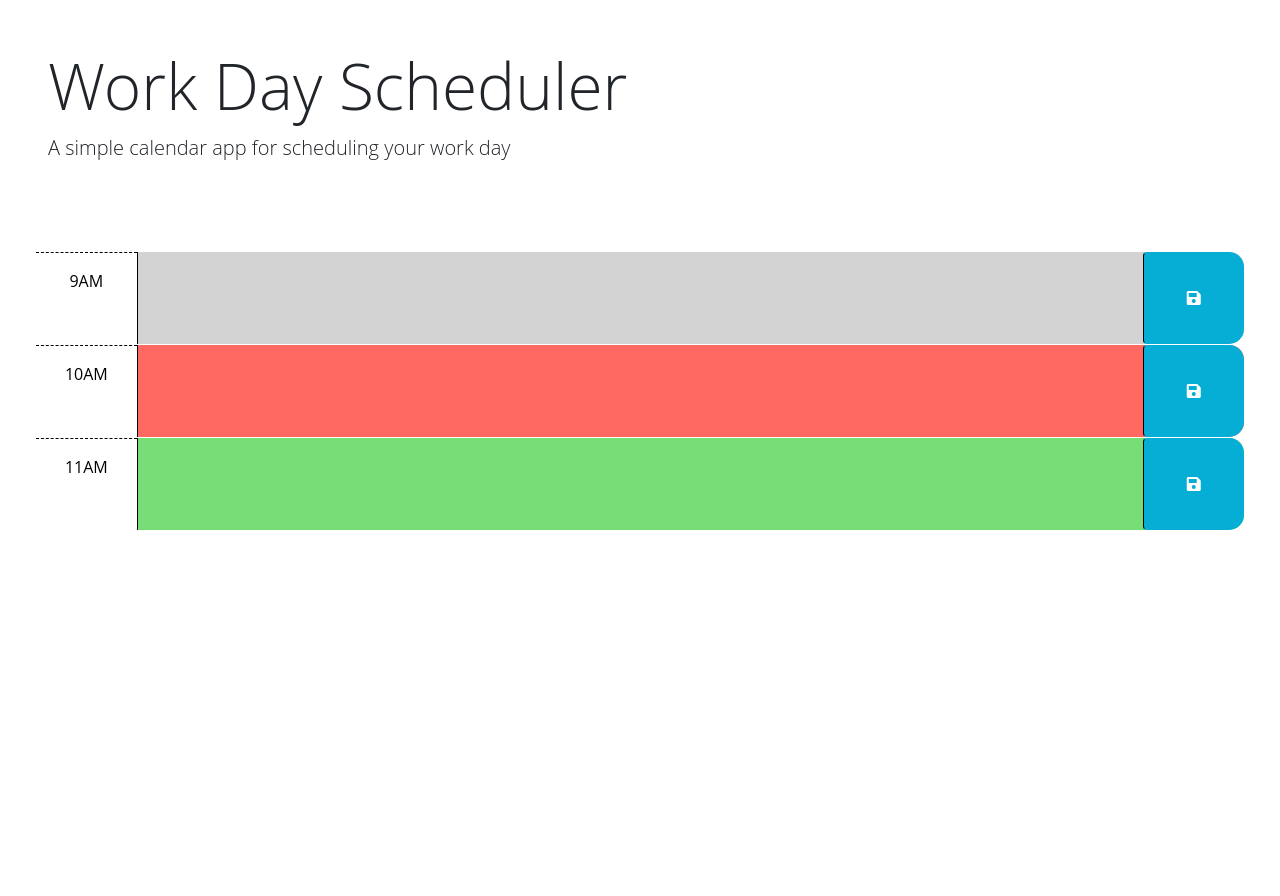
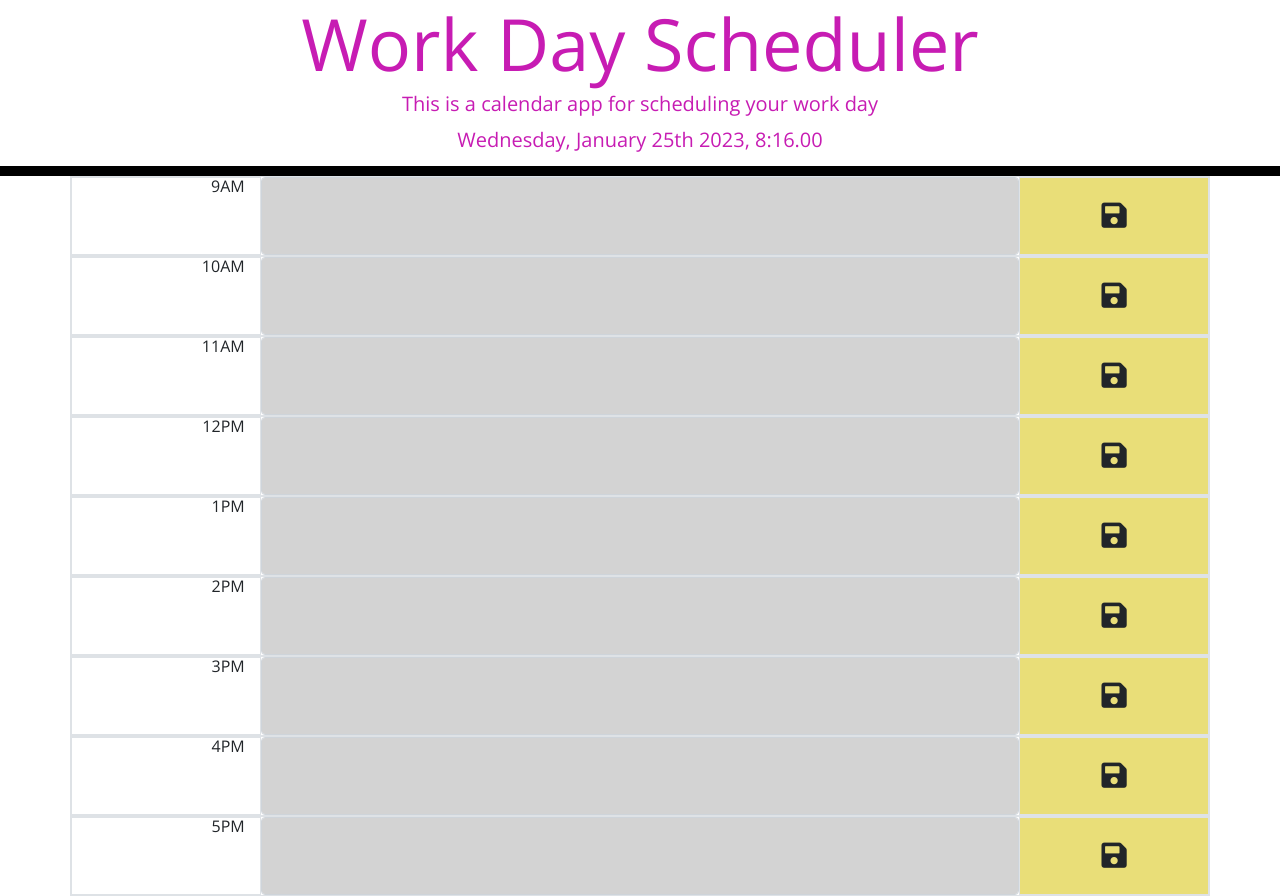
Before and after one commit to sotiriosc/personal-daily-planner, a plain HTML site: page Index.html in a window 1280 px wide. Before the commit the page ends 800 px from the top, so only its background shows below. Drawn offline with nearby package versions, Linux system fonts and the light colour scheme; files that its build step writes are made by us from their sources.

Commit message:
completed Javascript and updated HTML

```diff
--- a/Assets/CSS/style.css
+++ b/Assets/CSS/style.css
@@ -1,15 +1,28 @@
 body {
     font-family: 'Open Sans', sans-serif;
     font-size: 16px;
+    line-height: 1;
   }
 
   textarea {
     background: transparent;
     border: none;
     resize: none;
-    color: #000000;
+    color: #010101;
     border-left: 1px solid black;
     padding: 10px;
+  }
+
+  .save-container {
+    background-color: rgb(233, 222, 120);
+  }
+
+  .header {
+    text-align: center;
+    background-color: transparent;
+    color: rgb(199, 28, 179);
+    border-radius: 0;
+    border-bottom: 10px solid black;
   }
 
   .description {
@@ -17,10 +30,13 @@ body {
   }
 
   .time-block {
+    text-align: center;
     border-radius: 15px;
   }
 
   .row {
+    white-space: pre-wrap;
+    height: 80px;
     border-top: 1px solid white;
   }
 
@@ -57,3 +73,7 @@ body {
     font-size: 20px;
     transition: all 0.3s ease-in-out;
   }
+
+  .fa-save {
+    font-size: 1.8rem;
+  }
--- a/Assets/Javacript/script.js
+++ b/Assets/Javacript/script.js
@@ -1,23 +1,85 @@
-// Wrap all code that interacts with the DOM in a call to jQuery to ensure that
-// the code isn't run until the browser has finished rendering all the elements
-// in the html.
-$(function () {
-    // TODO: Add a listener for click events on the save button. This code should
-    // use the id in the containing time-block as a key to save the user input in
-    // local storage. HINT: What does `this` reference in the click listener
-    // function? How can DOM traversal be used to get the "hour-x" id of the
-    // time-block containing the button that was clicked? How might the id be
-    // useful when saving the description in local storage?
-    //
-    // TODO: Add code to apply the past, present, or future class to each time
-    // block by comparing the id to the current hour. HINTS: How can the id
-    // attribute of each time-block be used to conditionally add or remove the
-    // past, present, and future classes? How can Day.js be used to get the
-    // current hour in 24-hour time?
-    //
-    // TODO: Add code to get any user input that was saved in localStorage and set
-    // the values of the corresponding textarea elements. HINT: How can the id
-    // attribute of each time-block be used to do this?
-    //
-    // TODO: Add code to display the current date in the header of the page.
-  });
+// This will update time on the website, set the time in the header and set color states for past, present and future blocks
+function updateTime() {
+    let today = moment();
+
+
+    $("#currentDay").text(today.format("dddd, MMMM Do YYYY, h:mm.ss"));
+
+
+    let now = moment().format("kk");
+    for (let i = 0; i < scheduleElArray.length; i++) {
+        scheduleElArray[i].removeClass("future past present");
+
+        if (now > scheduleElArray[i].data("hour")) {
+            scheduleElArray[i].addClass("past");
+
+        } else if (now === scheduleElArray[i].attr("data-hour")) {
+            scheduleElArray[i].addClass("present");
+
+        } else {
+
+            scheduleElArray[i].addClass("future");
+        }
+    }
+  }
+
+  // here we define the text area variables
+  let saveBttn = $(".save-icon");
+  let containerEl = $(".container");
+  let schedule9am = $("#9AM");
+  let schedule10am = $("#10AM");
+  let schedule11am = $("#11AM");
+  let schedule12pm = $("#12PM");
+  let schedule1pm = $("#1PM");
+  let schedule2pm = $("#2PM");
+  let schedule3pm = $("#3PM");
+  let schedule4pm = $("#4PM");
+  let schedule5pm = $("#5PM");
+  let schedule6pm = $("#6PM");
+  let schedule7pm = $("#7PM");
+  let schedule8pm = $("#8PM");
+  let schedule9pm = $("#9PM");
+
+  let scheduleElArray = [
+    schedule9am,
+    schedule10am,
+    schedule11am,
+    schedule12pm,
+    schedule1pm,
+    schedule2pm,
+    schedule3pm,
+    schedule4pm,
+    schedule5pm,
+    schedule6pm,
+    schedule7pm,
+    schedule8pm,
+    schedule9pm,
+  ];
+
+  renderLastRegistered();
+  updateTime();
+  setInterval(updateTime, 1000);
+
+  // save data into the local storage
+  function renderLastRegistered() {
+    for (let el of scheduleElArray) {
+        el.val(localStorage.getItem("time block " + el.data("hour")));
+
+    }
+  }
+
+
+  // this function determines how to handle form submissions
+  function handleFormSubmit(event) {
+    event.preventDefault();
+
+    let btnClicked = $(event.currentTarget);
+
+    let targetText = btnClicked.siblings("textarea");
+
+    let targetTimeBlock = targetText.data("hour");
+
+    localStorage.setItem("time block " +  targetTimeBlock, targetText.val());
+  }
+
+  saveBttn.on("click", handleFormSubmit);
--- a/Index.html
+++ b/Index.html
@@ -5,75 +5,81 @@
     <meta name="viewport" content="width=device-width, initial-scale=1.0" />
     <meta http-equiv="X-UA-Compatible" content="ie=edge" />
     <link
-      href="https://cdn.jsdelivr.net/npm/bootstrap@5.1.3/dist/css/bootstrap.min.css"
       rel="stylesheet"
-      integrity="sha384-1BmE4kWBq78iYhFldvKuhfTAU6auU8tT94WrHftjDbrCEXSU1oBoqyl2QvZ6jIW3"
-      crossorigin="anonymous"
+      href="https://stackpath.bootstrapcdn.com/bootstrap/4.3.1/css/bootstrap.min.css"
     />
     <link
-      rel="stylesheet"
-      href="https://use.fontawesome.com/releases/v5.8.1/css/all.css"
-      integrity="sha384-50oBUHEmvpQ+1lW4y57PTFmhCaXp0ML5d60M1M7uH2+nqUivzIebhndOJK28anvf"
-      crossorigin="anonymous"
-    />
+    rel="stylesheet"
+    href="https://use.fontawesome.com/releases/v5.8.1/css/all.css"
+    integrity="sha384-50oBUHEmvpQ+1lW4y57PTFmhCaXp0ML5d60M1M7uH2+nqUivzIebhndOJK28anvf"
+    crossorigin="anonymous"
+   />
     <link
-      href="https://fonts.googleapis.com/css2?family=Fira+Sans:wght@400;700&display=swap"
+      href="https://fonts.googleapis.com/css?family=Open+Sans&display=swap"
       rel="stylesheet"
     />
-    <link rel="stylesheet" href="style.css" />
+    <link rel="stylesheet" href="./Assets/CSS/style.css" />
     <title>Work Day Scheduler</title>
+
   </head>
 
   <body>
-    <header class="p-5 mb-4">
+    <header class="header">
       <h1 class="display-3">Work Day Scheduler</h1>
-      <p class="lead">A simple calendar app for scheduling your work day</p>
+      <p class="lead">This is a calendar app for scheduling your work day</p>
       <p id="currentDay" class="lead"></p>
     </header>
-    <div class="container-fluid px-5">
-      <!-- Use class for "past", "present", and "future" to apply styles to the
-        time-block divs accordingly. The javascript will need to do this by
-        adding/removing these classes on each div by comparing the hour in the
-        id to the current hour. The html provided below is meant to be an example
-        demonstrating how the css provided can be leveraged to create the
-        desired layout and colors. The html below should be removed or updated
-        in the finished product. Remember to delete this comment once the
-        code is implemented.
-        -->
-
-      <!-- Example of a past time block. The "past" class adds a gray background color. -->
-      <div id="hour-9" class="row time-block past">
-        <div class="col-2 col-md-1 hour text-center py-3">9AM</div>
-        <textarea class="col-8 col-md-10 description" rows="3"> </textarea>
-        <button class="btn saveBtn col-2 col-md-1" aria-label="save">
-          <i class="fas fa-save" aria-hidden="true"></i>
-        </button>
+    <div class="container">
+      <!-- Timeblocks go here -->
+      <div class="row row-cols-3 border">
+        <div class="col text-right border">9AM</div>
+        <textarea class="form-control col-8" type="text" id="9AM" data-hour="09"></textarea>
+        <div class="col border d-flex align-items-center justify-content-center save-icon save-container"><i class="fas fa-save"></i></div>
+      </div>
+      <div class="row row-cols-3 border">
+        <div class="col text-right border">10AM</div>
+        <textarea class="form-control col-8" type="text" id="10AM" data-hour="10"></textarea>
+        <div class="col border d-flex align-items-center justify-content-center save-icon save-container"><i class="fas fa-save"></i></div>
+      </div>
+      <div class="row row-cols-3 border">
+        <div class="col text-right border">11AM</div>
+        <textarea class="form-control col-8" type="text" id="11AM" data-hour="11"></textarea>
+        <div class="col border d-flex align-items-center justify-content-center save-icon save-container"><i class="fas fa-save"></i></div>
+      </div>
+      <div class="row row-cols-3 border">
+        <div class="col text-right border">12PM</div>
+        <textarea class="form-control col-8" type="text" id="12PM" data-hour="12"></textarea>
+        <div class="col border d-flex align-items-center justify-content-center save-icon save-container"><i class="fas fa-save"></i></div>
+      </div>
+      <div class="row row-cols-3 border">
+        <div class="col text-right border">1PM</div>
+        <textarea class="form-control col-8" type="text" id="1PM" data-hour="13"></textarea>
+        <div class="col border d-flex align-items-center justify-content-center save-icon save-container"><i class="fas fa-save"></i></div>
+      </div>
+      <div class="row row-cols-3 border">
+        <div class="col text-right border">2PM</div>
+        <textarea class="form-control col-8" type="text" id="2PM" data-hour="14"></textarea>
+        <div class="col border d-flex align-items-center justify-content-center save-icon save-container"><i class="fas fa-save"></i></div>
+      </div>
+      <div class="row row-cols-3 border">
+        <div class="col text-right border">3PM</div>
+        <textarea class="form-control col-8" type="text" id="3PM" data-hour="15"></textarea>
+        <div class="col border d-flex align-items-center justify-content-center save-icon save-container"><i class="fas fa-save"></i></div>
+      </div>
+      <div class="row row-cols-3 border">
+        <div class="col text-right border">4PM</div>
+        <textarea class="form-control col-8" type="text" id="4PM" data-hour="16"></textarea>
+        <div class="col border d-flex align-items-center justify-content-center save-icon save-container"><i class="fas fa-save"></i></div>
+      </div>
+      <div class="row row-cols-3 border">
+        <div class="col text-right border">5PM</div>
+        <textarea class="form-control col-8" type="text" id="5PM" data-hour="17"></textarea>
+        <div class="col border d-flex align-items-center justify-content-center save-icon save-container"><i class="fas fa-save"></i></div>
       </div>
 
-      <!-- Example of a present time block. The "present" class adds a red background color. -->
-      <div id="hour-10" class="row time-block present">
-        <div class="col-2 col-md-1 hour text-center py-3">10AM</div>
-        <textarea class="col-8 col-md-10 description" rows="3"> </textarea>
-        <button class="btn saveBtn col-2 col-md-1" aria-label="save">
-          <i class="fas fa-save" aria-hidden="true"></i>
-        </button>
-      </div>
-
-      <!-- Example of a future time block. The "future" class adds a green background color. -->
-      <div id="hour-11" class="row time-block future">
-        <div class="col-2 col-md-1 hour text-center py-3">11AM</div>
-        <textarea class="col-8 col-md-10 description" rows="3"> </textarea>
-        <button class="btn saveBtn col-2 col-md-1" aria-label="save">
-          <i class="fas fa-save" aria-hidden="true"></i>
-        </button>
-      </div>
-    </div>
 
     <script src="https://cdnjs.cloudflare.com/ajax/libs/jquery/3.2.1/jquery.min.js"></script>
-    <script src="https://cdn.jsdelivr.net/npm/dayjs@1.11.3/dayjs.min.js"
-    integrity="sha256-iu/zLUB+QgISXBLCW/mcDi/rnf4m4uEDO0wauy76x7U="
-    crossorigin="anonymous"></script>
-
-    <script src="script.js"></script>
+    <script src="https://cdnjs.cloudflare.com/ajax/libs/moment.js/2.24.0/moment.min.js"></script>
+    <script src="./Assets/Javacript/script.js"></script>
   </body>
 </html>
```
